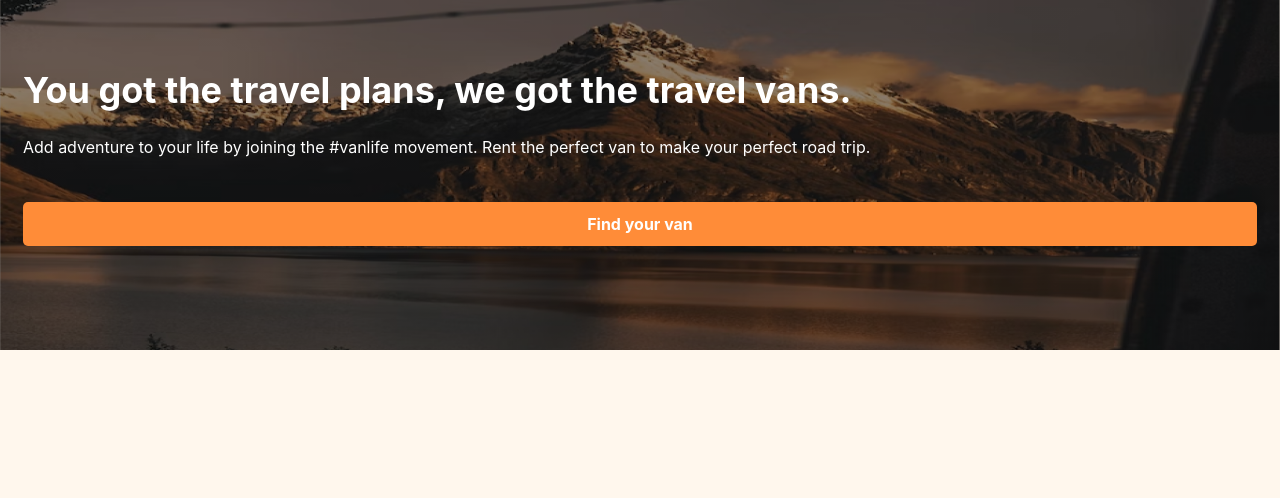
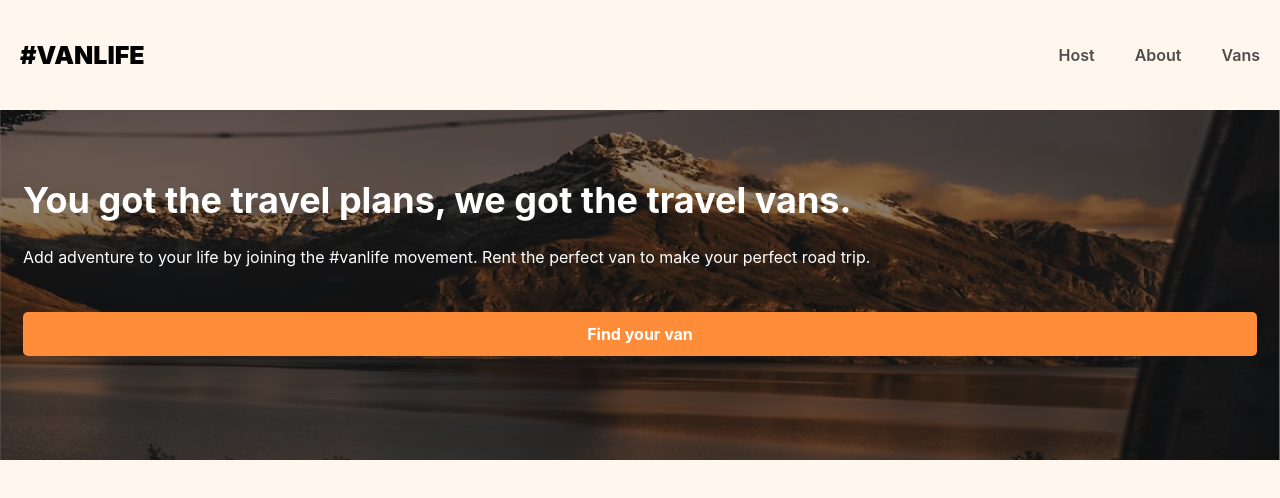
Before and after one commit to Hubnotch/van-renting-app, a React (Create React App) app: page / in a window 1280 px wide. Shown: the top 498 px of the page. Built offline with nearby package versions, Linux system fonts and the light colour scheme; what miragejs would draw is missing.

Commit message:
Created the Host pages and routing

```diff
--- a/src/App.js
+++ b/src/App.js
@@ -7,11 +7,13 @@ import "./server"
 
 export default function App() {
   return (
-      <Routes element={<Layout/>}>
+    <Routes>
+      <Route element={<Layout />}>
         <Route path="/" element={<Home />} />
         <Route path="/about" element={<About />} />
         <Route path="/vans" element={<Vans />} />
         <Route path="/vans/:id" element={<VanDetail />} />
+      </Route>
       </Routes>
   )
 }
--- a/src/components/Header.jsx
+++ b/src/components/Header.jsx
@@ -6,6 +6,7 @@ const Header = () => {
     <header>
       <Link className="site-logo" to="/">#VanLife</Link>
       <nav>
+        <Link to="/host">Host</Link>
         <Link to="/about">About</Link>
         <Link to="/vans">Vans</Link>
       </nav>
--- /dev/null
+++ b/src/pages/Host/Dashboard.jsx
@@ -0,0 +1,9 @@
+import React from 'react'
+
+const Dashboard = () => {
+  return (
+    <div>Dashboard</div>
+  )
+}
+
+export default Dashboard
--- /dev/null
+++ b/src/pages/Host/Income.jsx
@@ -0,0 +1,9 @@
+import React from 'react'
+
+const Income = () => {
+  return (
+    <div>Income</div>
+  )
+}
+
+export default Income
--- /dev/null
+++ b/src/pages/Host/Review.jsx
@@ -0,0 +1,9 @@
+import React from 'react'
+
+const Review = () => {
+  return (
+    <div>Review</div>
+  )
+}
+
+export default Review
```
Also changed, not shown: src/pages/index.js (+6 -2 lines), src/pages/Vans/VanDetail.jsx (renamed from src/pages/VanDetail.jsx), src/pages/Vans/Vans.jsx (renamed from src/pages/Vans.jsx).
